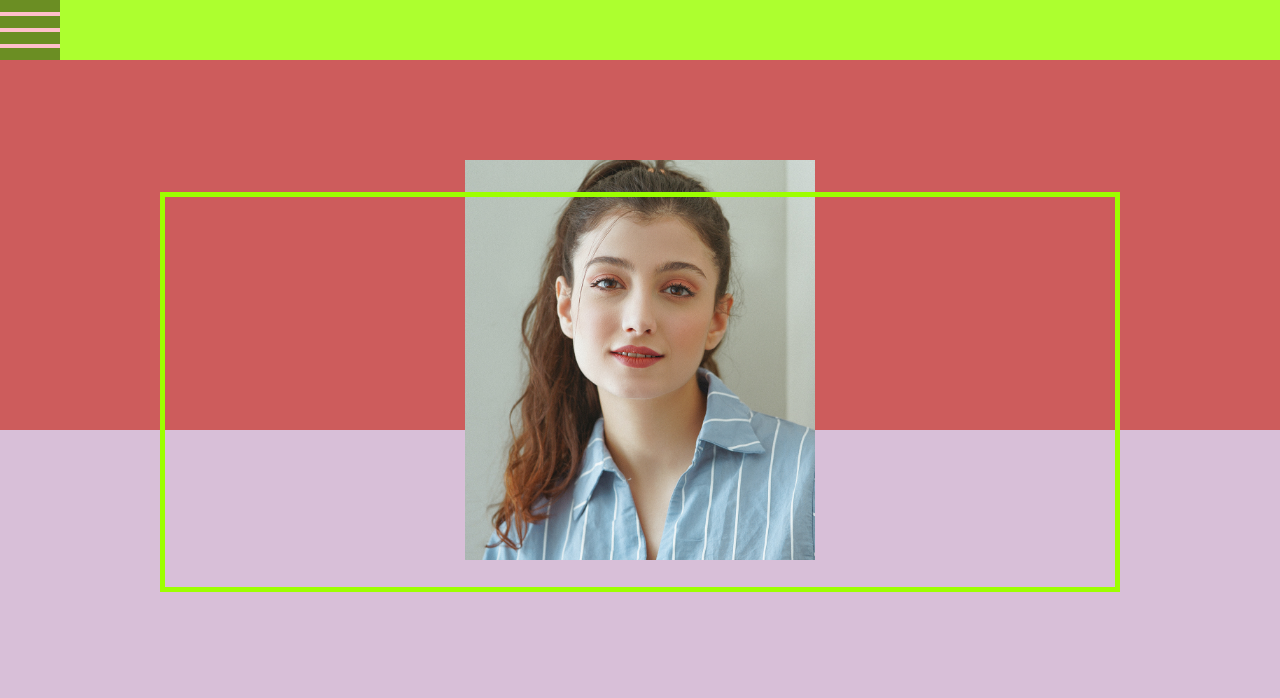
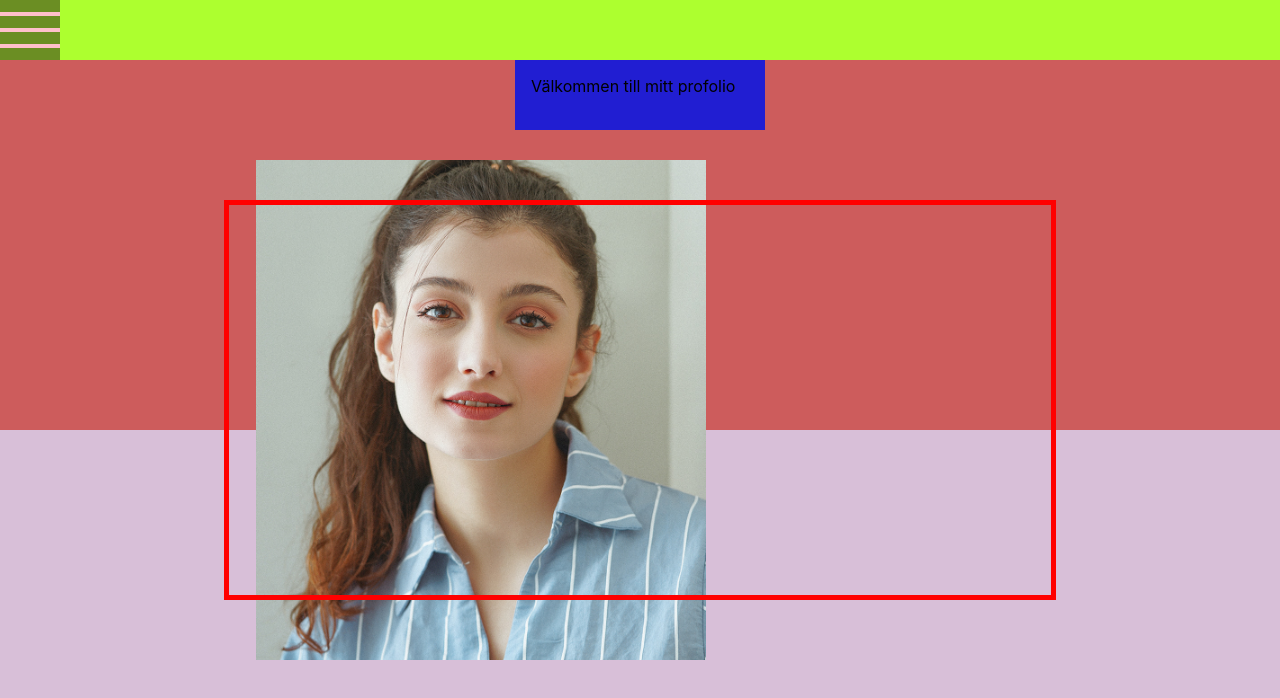
Before and after one commit to mariaekmaan1991/nextJsPortfolio, a Next.js app: page / in a window 1280 px wide. Shown: the top 698 px of the page. Built offline with nearby package versions, Linux system fonts and the light colour scheme.

Commit message:
correct the frame

```diff
--- a/src/pages/index.js
+++ b/src/pages/index.js
@@ -2,19 +2,12 @@ import Image from "next/image";
 import styles from "../../styles/Home.module.scss";
 
 const Home = () => {
-  const imageBox = {
-    position: "fixed",
-    width: "350px",
-    height: "400px",
-    zIndex: "2",
-    justifyContent: "center",
-    display: "flex",
-    top: "20%"
-  };
   return (
     <>
       <div className={styles.HomeColorFrame}></div>
-      <div style={imageBox}>
+      <div className={styles.HomeHeadlineBox}>Välkommen till mitt profolio</div>
+      {/* <div style={imageBox} className={styles.HomeColorFrame}>*/}
+      <div className={styles.HomeBoxImage}>
         <Image
           src="/behrouz-sasani-1B22UBPK1Pw-unsplash.jpg"
           alt=""
--- a/styles/Home.module.scss
+++ b/styles/Home.module.scss
@@ -11,20 +11,72 @@
 }
 
 .HomeBoxImage {
-  width: 250px;
-  height: 350px;
+  position: fixed;
+  width: 350px;
+  height: 400px;
+  z-Index: 2;
+  justify-Content: center;
   display: flex;
+  top: 20%;
 }
 
-@media only screen and (min-width: 600px) {
+@media only screen and (min-width: 400px) {
   .HomeColorFrame {
-    border: 5px solid rgb(157, 255, 0);
-    width: 75%;
+    border: 5px solid rgb(126, 201, 1);
+    top: 25%;
+    width: 65%;
     height: 50%;
-    top:24%;
+
+  }
+  .HomeHeadlineBox {
+    width: 250px;
+    display: flex;
+    height: 70px;
+    background-color: rgb(33, 30, 210);
+    padding: 16px;
+    top: 49%;
+    left: 30%;
+  }
+
+  .HomeBoxImage {
+    width: 450px;
+    height: 500px;
+
+  }
+
+}
+
+@media only screen and (min-width: 900px) {
+  .HomeColorFrame {
+   border: 5px solid red;
+
+  // height: 50%;
 
 
+   position: fixed;
+  }
+  .HomeBoxImage {
+    left:20%
+
+  }
+  .HomeHeadlineBox{
+
+  }
+
+}
+
+@media only screen and (min-width: 1500px) {
+  .HomeColorFrame {
+   border: 5px solid rgb(33, 30, 210);
 
 
   }
+  .HomeBoxImage {
+
+
+  }
+  .HomeHeadlineBox{
+
+  }
+
 }
--- a/styles/Layout.module.scss
+++ b/styles/Layout.module.scss
@@ -25,7 +25,6 @@
     width: 100%;
     height: 100%;
     justify-content: center;
-
 
   }
 
```
